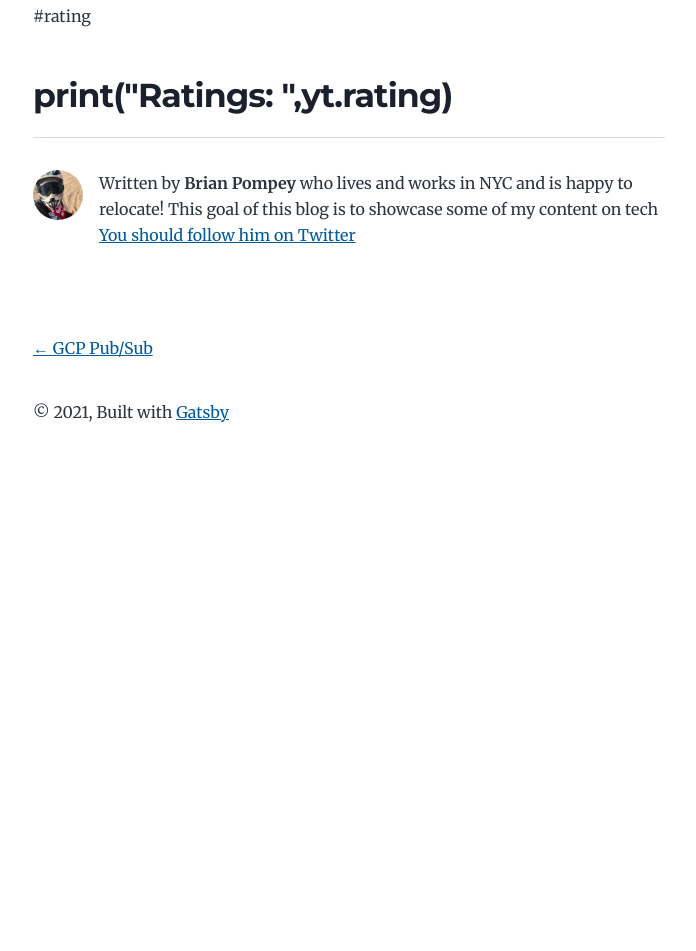
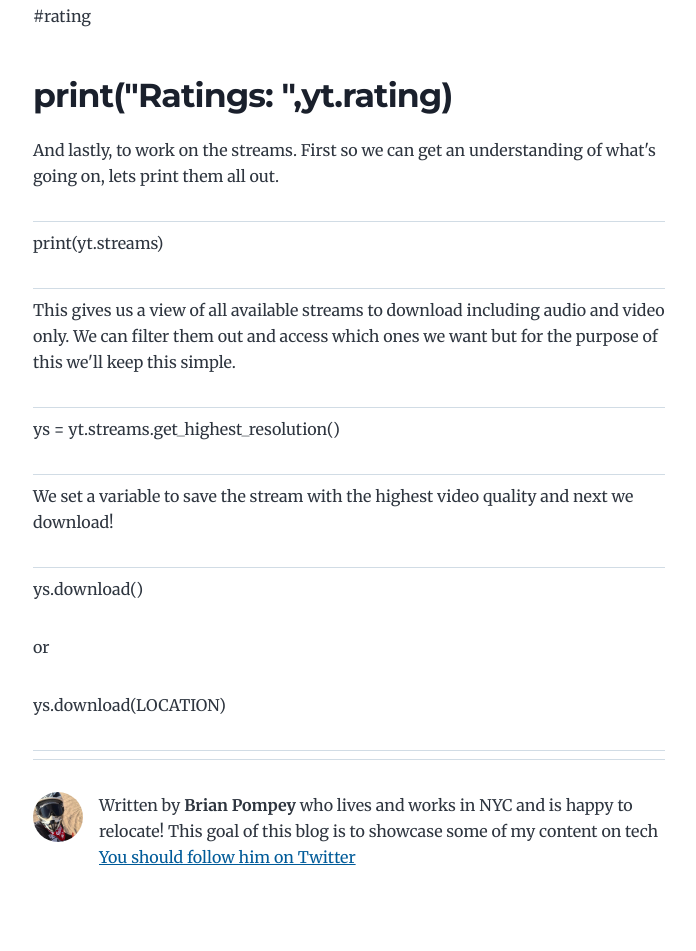
Before and after one commit to brianpompey/blog-page, a Gatsby site: page /blog-28/ in a window 1280 px wide. Shown: the part 1655-2606 px from the top of the page, without its empty margins (291-987 px from the left). Before the commit the page ends 2143 px from the top, so only its background shows below. Built offline with nearby package versions, Linux system fonts and the light colour scheme; Gatsby itself is replaced by a stand-in of ours.

Commit message:
finished up

```diff
--- a/content/blog/blog-28/index.md
+++ b/content/blog/blog-28/index.md
@@ -53,3 +53,31 @@ print("Description: ",yt.description)
 
 print("Ratings: ",yt.rating)
 -----------------------------
+
+
+And lastly, to work on the streams. First so we can get an understanding of what's going on, lets print them all out.
+
+-----------------------------
+print(yt.streams)
+
+-----------------------------
+
+This gives us a view of all available streams to download including audio and video only. We can filter them out and access which ones we want but for the purpose of this we'll keep this simple.
+
+-----------------------------
+
+ys = yt.streams.get_highest_resolution()
+
+-----------------------------
+
+We set a variable to save the stream with the highest video quality and next we download!
+
+-----------------------------
+
+ys.download()
+
+or
+
+ys.download(LOCATION)
+
+-----------------------------
```
